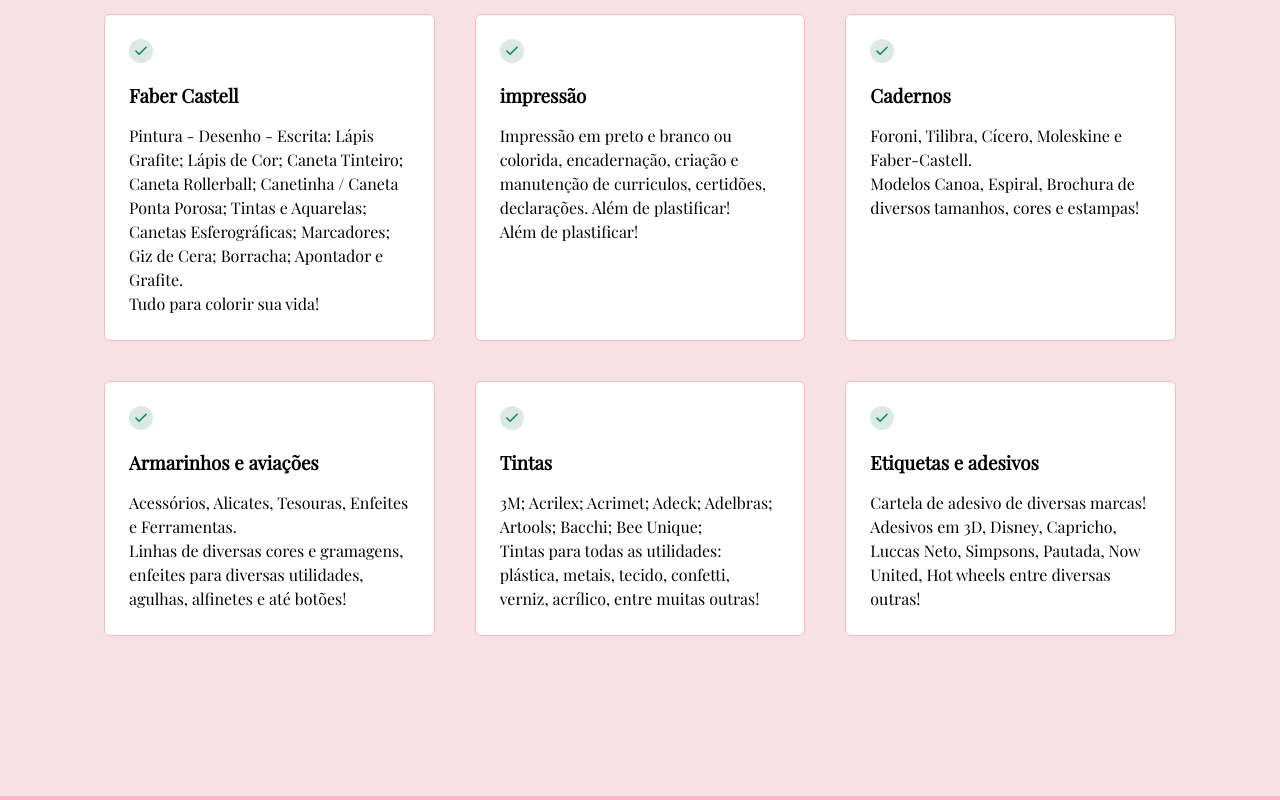
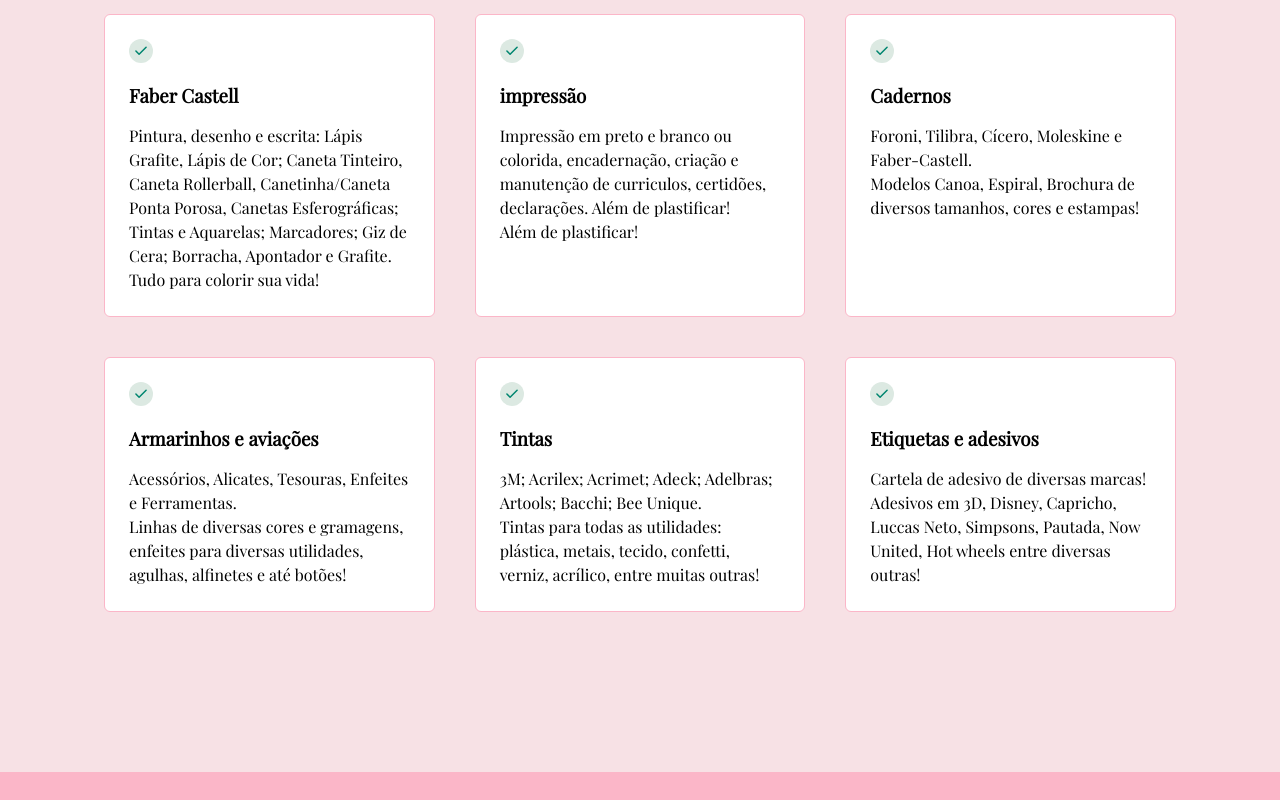
Before and after one commit to Galminha/Nickpapelaria, a plain HTML site: page index.html in a window 1280 px wide. Shown: the part 940-1740 px from the top of the page. Drawn offline with nearby package versions, Linux system fonts and the light colour scheme; a web font is replaced by a local one.

Commit message:
ortografia kkkkkk

```diff
--- a/index.html
+++ b/index.html
@@ -230,7 +230,7 @@
                 />
               </svg>
 
-              Duvidas? Entre em contato!
+              Dúvidas? Entre em contato!
             </a>
           </div>
         </div>
@@ -290,18 +290,7 @@
 
               <h3>Faber Castell</h3>
               <p>
-                Pintura - Desenho - Escrita: Lápis Grafite;
-                Lápis de Cor;
-                Caneta Tinteiro;
-                Caneta Rollerball;
-                Canetinha / Caneta Ponta Porosa;
-                Tintas e Aquarelas;
-                Canetas Esferográficas;
-                Marcadores;
-                Giz de Cera;
-                Borracha;
-                Apontador e
-                Grafite.
+                Pintura, desenho e escrita: Lápis Grafite, Lápis de Cor; Caneta Tinteiro, Caneta Rollerball, Canetinha/Caneta Ponta Porosa, Canetas Esferográficas; Tintas e Aquarelas; Marcadores; Giz de Cera; Borracha, Apontador e Grafite.
               </p>
               <p>
                 Tudo para colorir sua vida!
@@ -409,17 +398,10 @@
 
               <h3>Tintas</h3>
               <p>
-                3M;
-                Acrilex;
-                Acrimet;
-                Adeck;
-                Adelbras;
-                Artools;
-                Bacchi;
-                Bee Unique;
+                3M; Acrilex; Acrimet; Adeck; Adelbras; Artools; Bacchi; Bee Unique.
               </p>
               <p>
-              Tintas para todas as utilidades: plástica, metais, tecido, confetti, verniz, acrílico, entre muitas outras!
+                Tintas para todas as utilidades: plástica, metais, tecido, confetti, verniz, acrílico, entre muitas outras!
               </p>
             </div>
 
@@ -464,8 +446,7 @@
 
           <div class="content">
             <p>
-              Estamos a mais de 10 anos no mercado, evoluimos de uma pequena loja onde somente vendia revistas para uma das maiores lojas de artigos de papelaria, aviamento, impressão e até de presentes da região!
-              Tudo pois trabalhamos com amor no que fazemos e vamos sempre em busca de melhores produtos, mantendo o preço que cabe no seu bolso.
+              Estamos há mais de 10 anos no mercado, evoluímos de uma pequena loja onde somente vendíamos revistas para uma das maiores lojas de artigos de papelaria, aviamento, impressão e até de presentes da região! Tudo em razão de fazermos com amor o nosso trabalho, sempre em busca de melhores produtos, mantendo o preço que cabe no seu bolso.
             </p>
           </div>
         </div>
@@ -512,7 +493,7 @@
                   />
                 </svg>
 
-                R. Serra da Borborema, n°390
+                R. Serra da Borborema, n°390 Pq. da Liberdade, Americana/SP
               </li>
               <li>
                 <svg
```
